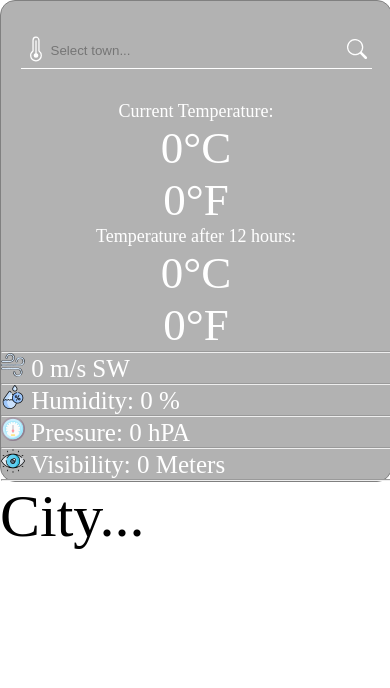
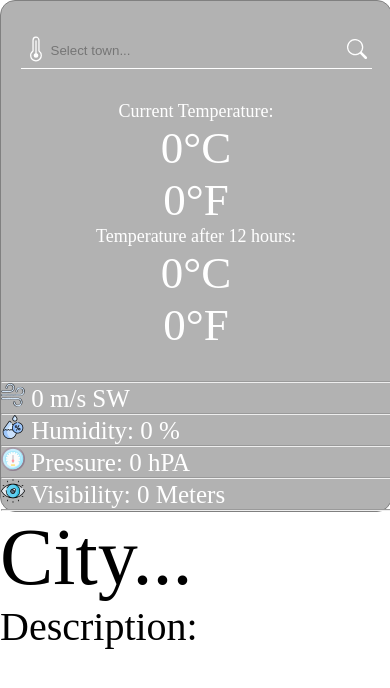
Before and after one commit to Nurlan98Is/Weather-forecast, a React (Vite) app: page / in a window 390 px wide. Shown: the top 688 px of the page. Built offline with nearby package versions, Linux system fonts and the light colour scheme.

Commit message:
adaprive for tablet and laptop

```diff
--- a/src/App.main.css
+++ b/src/App.main.css
@@ -15,3 +15,10 @@
     width: 100%;
 }
 }
+
+@media (max-width: 1023px) {
+    .app {
+        flex-direction: column;
+        width: 100%;
+    }
+}
--- a/src/components/City.jsx
+++ b/src/components/City.jsx
@@ -1,11 +1,13 @@
 import React from 'react'
 import style from '../css/City.module.css'
-export default function City({props, city}){
+export default function City({extraDescription = {}, city}){
+
+    const { weather = [] } = extraDescription
 
     return(
         <div className ={style.city_container}>
             <p className ={style.city}>{city === '' ? "City..." : city}</p>
-            <p className ={style.description}>{props?.description}</p>
+            <p className ={style.description}>Description: {weather[0]?.description}</p>
         </div>
     )
 }
--- a/src/components/Face.jsx
+++ b/src/components/Face.jsx
@@ -3,19 +3,18 @@ import City from './City.jsx';
 import style from '../css/Face.module.css';
 import WeatherFutureCard from "./Weatherfuture.jsx";
 
-export default function FrontSide({ props, weather, futureWeather}) {
-    const { name = '' } = weather;
+export default function FrontSide({ weather = {}, futureWeather = {}}) {
+    const { name = '',  } = weather;
     const { list = [] } = futureWeather;
 
     // Отображаем только существующие элементы
     const validItems = [6, 14, 22, 30, 38]
         .map(index => list[index])
         .filter(item => item !== undefined);
-
     return (
         <div className={style.front_side}>
             <div className={style.city}>
-                <City city={name} description={props?.description} />
+                <City city={name} extraDescription={weather} />
             </div>
             <div className={style.future_weather}>
                 {validItems.length > 0 ? (
--- a/src/components/InfoTemp.jsx
+++ b/src/components/InfoTemp.jsx
@@ -11,14 +11,17 @@ export default function InfoTemp({ weather = {}, futureWeather = {} }) {
     const toFahrenheit = (k) => k === 0 ? 0 : Math.round(1.8 * (k - 273) + 32);
 
     return (
-        <div className={style.conteiner_temp}>
+        <div className={style.container_temp}>
+            <div className={style.currentTempContainer}>
                 <p className={style.text}>Current Temperature:</p>
                 <p className={style.celsius_current}>{toCelsius(currentTemp)}°C</p>
                 <p className={style.pharyngitis_current}>{toFahrenheit(currentTemp)}°F</p>
-
+            </div>
+            <div className={style.futureTempContainer}>
                 <p className={style.text}>Temperature after 12 hours:</p>
                 <p className={style.celsius_12hours}>{toCelsius(futureTemp)}°C</p>
                 <p className={style.pharyngitis_12hours}>{toFahrenheit(futureTemp)}°F</p>
             </div>
+        </div>
     );
 }
--- a/src/components/Weatherfuture.jsx
+++ b/src/components/Weatherfuture.jsx
@@ -26,7 +26,7 @@ export default function WeatherFutureCard({ weatherFutureArray }){
         }
     }
     return(
-            <div className = {style.conteiner_card}>
+            <div className = {style.container_card}>
                 <div className={style.time_f}>
                     <p>{dt_txt}</p>
                 </div>
--- a/src/css/Aside.module.css
+++ b/src/css/Aside.module.css
@@ -1,13 +1,29 @@
 .aside {
-    margin-left: 10px;
+    margin-left: 2px;
     background-color: rgba(0,0,0, 0.3);
     flex-direction: row;
-    width: 15%;
+    width: 20%;
     align-items: start;
     border-radius: 30px;
     border: solid 1px grey;
     backdrop-filter: blur(5px);
 
+}
+@media (max-width: 1439px) {
+    .aside {
+        margin-left: 0;
+        flex-direction: column;
+        width: 30%;
+        border-radius: 15px;
+    }
+}
+@media (max-width: 1023px) {
+    .aside {
+        margin-left: 0;
+        flex-direction: column;
+        width: 100%;
+        border-radius: 15px;
+    }
 }
 
 @media (max-width: 765px) {
--- a/src/css/City.module.css
+++ b/src/css/City.module.css
@@ -2,7 +2,7 @@
 
 }
 .city{
-    font-size: 60px;
+    font-size: 80px;
     color: black;
 }
 .date{
@@ -14,6 +14,6 @@
     color: white
 }
 .description{
-    font-size: 50px;
-    color: white;
+    font-size: 40px;
+    color: black;
 }
--- a/src/css/Face.module.css
+++ b/src/css/Face.module.css
@@ -10,8 +10,30 @@
     justify-content: space-around;
 }
 
+@media (max-width: 1439px) {
+    .future_weather{
+        padding-left: 20px;
+        display: grid;
+        grid-template-columns: 1fr 2fr;
+        gap: 20px;
+    }
+}
+@media (max-width: 1023px) {
+    .future_weather{
+        padding-left: 100px;
+        display: grid;
+        grid-template-columns: 1fr 2fr;
+        gap: 100px;
+    }
+    .future_weather > *:last-child:nth-child(odd) {
+        grid-column: 1 / 2;
+        justify-self: center;
+    }
+}
 @media (max-width: 765px) {
     .future_weather{
+        padding-left: 0px;
+        display: flex;
         flex-direction: column;
         align-items: center;
     }
--- a/src/css/Input.module.css
+++ b/src/css/Input.module.css
@@ -9,6 +9,7 @@
     background: transparent;
     color: aliceblue;
     border: none;
+    width: 100%;
 }
 .conteiner{
     display: flex;
@@ -37,9 +38,3 @@
     border: none;
     outline: none;
 }
-
-@media (max-width: 765px) {
-    #enter{
-        width: 100%;
-    }
-}
--- a/src/css/TempInfo.module.css
+++ b/src/css/TempInfo.module.css
@@ -1,9 +1,23 @@
-.conteiner_temp{
+.container_temp{
     display: flex;
     flex-direction: row;
     justify-content: space-around;
     flex-wrap: wrap;
+    padding-bottom: 30px;
+}
 
+.currentTempContainer {
+    display: flex;
+    flex-direction: column;
+    justify-content: center;
+    align-items: center;
+}
+
+.futureTempContainer {
+    display: flex;
+    flex-direction: column;
+    justify-content: center;
+    align-items: center;
 }
 .text{
     text-align: center;
@@ -28,10 +42,31 @@
     color: white;
 }
 
+@media (max-width: 1023px) {
+    .container_temp {
+        flex-direction: row;
+        justify-content: space-around;
+        align-items: center;
+        flex-wrap: wrap;
+    }
+
+}
+
 @media (max-width: 765px) {
-    .conteiner_temp{
+    .container_temp {
         flex-direction: column;
         align-items: center;
-
+    }
+    .currentTempContainer {
+        display: flex;
+        flex-direction: column;
+        justify-content: center;
+        align-items: center;
+    }
+    .futureTempContainer {
+        display: flex;
+        flex-direction: column;
+        justify-content: center;
+        align-items: center;
     }
 }
--- a/src/css/WeatherTime.module.css
+++ b/src/css/WeatherTime.module.css
@@ -1,4 +1,4 @@
-.conteiner_card{
+.container_card{
     background-color: rgba(0, 0, 0, 0.1);
     border: 2px solid transparent;
     border-radius: 15%;
```
Lines whose indentation alone changed are shown as unchanged.
